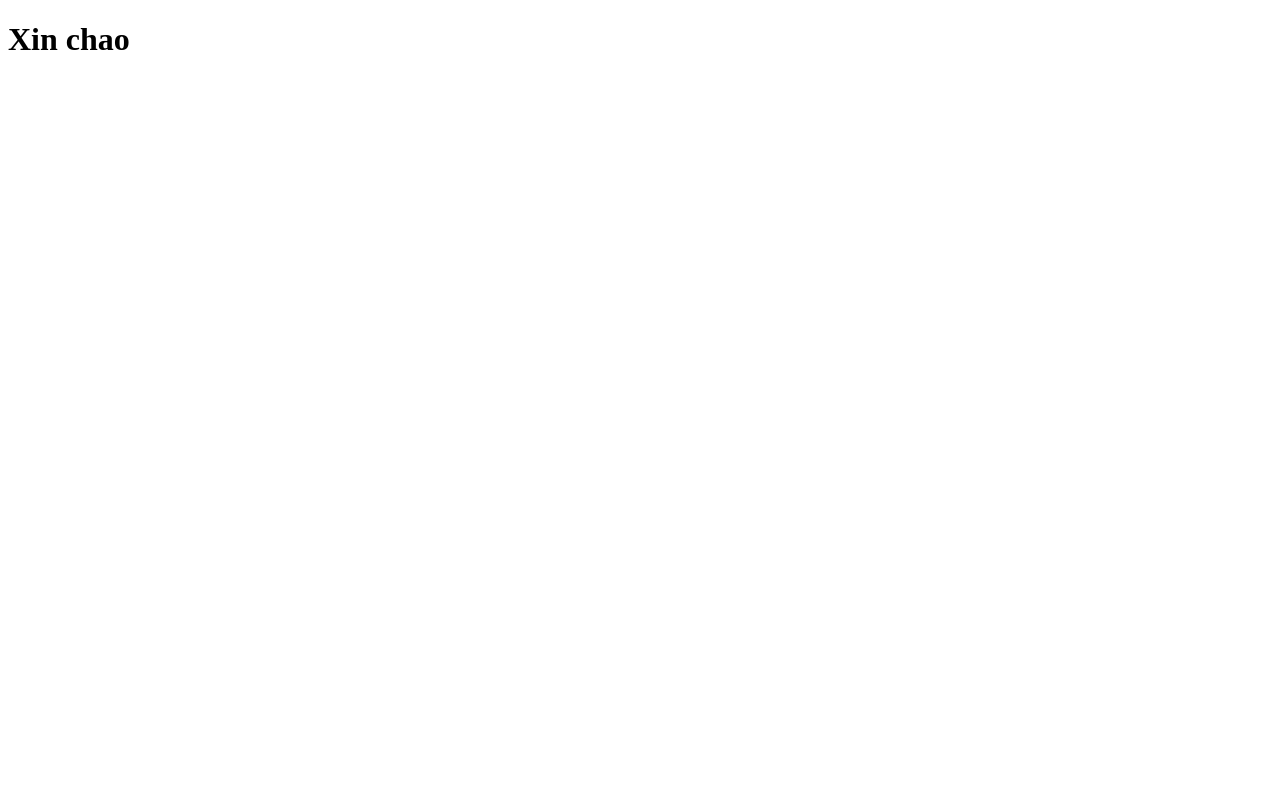
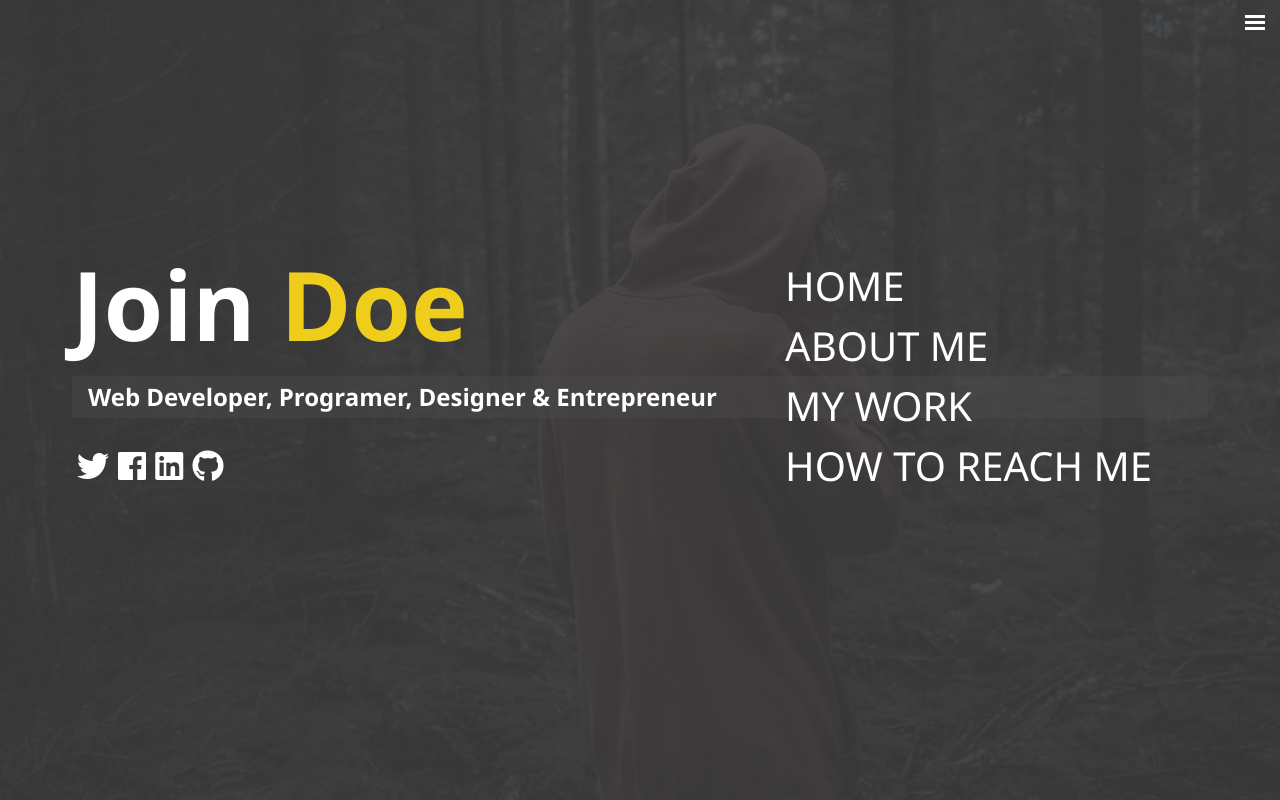
Before and after one commit to dung00apu/test-1, a plain HTML site: page index.html in a window 1280 px wide. Drawn offline with Linux system fonts and the light colour scheme.

Commit message:
done home page

```diff
--- a/index.html
+++ b/index.html
@@ -5,9 +5,45 @@
     <meta name="viewport" content="width=device-width, initial-scale=1.0" />
     <meta http-equiv="X-UA-Compatible" content="ie=edge" />
     <title>Welcome To My Portfolio</title>
+    <link
+      rel="stylesheet"
+      href="https://use.fontawesome.com/releases/v5.7.2/css/all.css"
+      integrity="sha384-fnmOCqbTlWIlj8LyTjo7mOUStjsKC4pOpQbqyi7RrhN7udi9RwhKkMHpvLbHG9Sr"
+      crossorigin="anonymous"
+    />
+    <link rel="stylesheet" href="css/main.css" />
   </head>
   <body>
-    <h1>Xin chao</h1>
+    <header>
+      <div class="menu-btn">
+        <div class="btn-line"></div>
+        <div class="btn-line"></div>
+        <div class="btn-line"></div>
+      </div>
+
+      <div class="menu">
+        <div id="menu-img"></div>
+        <ul class="menu-nav">
+          <li><a href="">home</a></li>
+          <li><a href="">about me</a></li>
+          <li><a href="">my work</a></li>
+          <li><a href="">how to reach me</a></li>
+        </ul>
+      </div>
+    </header>
+
+    <main id="home">
+      <h1 class="lg-heading">Join <span class="text-sercondady">Doe</span></h1>
+      <h2 class="small-heading">
+        web developer, programer, designer & entrepreneur
+      </h2>
+      <div class="icon">
+        <a href=""><i class="fab fa-twitter fa-2x"></i></a>
+        <a href=""><i class="fab fa-facebook fa-2x"></i></a>
+        <a href=""><i class="fab fa-linkedin fa-2x"></i></a>
+        <a href=""><i class="fab fa-github fa-2x"></i></a>
+      </div>
+    </main>
   </body>
-  <script></script>
+  <script src="js/main.js"></script>
 </html>
--- a/scss/main.scss
+++ b/scss/main.scss
@@ -0,0 +1,115 @@
+$background: #3d3c3e;
+$color_white: white;
+$text-sercondady: #eece1a;
+$show-home-image: true;
+$home-background-img: url("../img/img-home.jpg");
+$background-opacity: 0.9;
+
+@mixin easeInOut {
+  transition: all 0.5s ease-in-out;
+}
+
+//reset CSS
+h1,
+h2,
+h3 {
+  &.lg-heading {
+    font-size: 6rem;
+  }
+  margin: 0;
+}
+
+* {
+  box-sizing: border-box;
+}
+
+a {
+  text-decoration: none;
+}
+body {
+  background: $background;
+  color: $color_white;
+  line-height: 1.5;
+  font-family: "Segoe UI", Tahoma, Geneva, Verdana, sans-serif;
+  font-weight: 400;
+}
+
+header {
+  z-index: 0;
+  .menu-btn {
+    position: absolute;
+    top: 15px;
+    right: 15px;
+    cursor: pointer;
+  }
+  .btn-line {
+    width: 20px;
+    height: 3px;
+    margin-bottom: 3px;
+    background: white;
+  }
+  .menu {
+    .menu-nav {
+      // display: none;
+      position: absolute;
+      right: 10vw;
+      top: 30vh;
+      li {
+        list-style: none;
+        a {
+          color: white;
+          text-transform: uppercase;
+          font-size: 2.5rem;
+        }
+      }
+    }
+    #menu-img {
+      background: url("../img/img-home.jpg");
+      background-size: cover;
+      position: absolute;
+      top: 0;
+      left: 0;
+      width: 100vw;
+      height: 100vh;
+      z-index: -1;
+      &::after {
+        content: '';
+        position: absolute;
+        top: 0;
+        left: 0;
+        width: 100vw;
+        height: 100vh;
+        background: $background;
+        opacity: $background-opacity;
+      }
+    }
+  }
+}
+
+main {
+  padding: 4rem;
+  .text-sercondady {
+    color: $text-sercondady;
+  }
+  h1 {
+    margin-top: 20vh;
+  }
+  .small-heading {
+    margin-bottom: 2rem;
+    padding: 0.2rem 1rem;
+    background: rgba(74, 73, 75, 0.5);
+    text-transform: capitalize;
+  }
+  .icon {
+    a {
+      color: white;
+      margin-left: 5px;
+    }
+    a {
+      &:hover i {
+        @include easeInOut();
+        color: $text-sercondady;
+      }
+    }
+  }
+}
```
Also changed, not shown: css/main.css, img/img-home.jpg (added), js/main.js (added), 1 other file.
